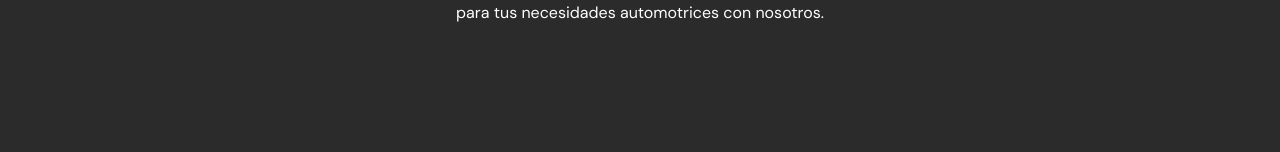
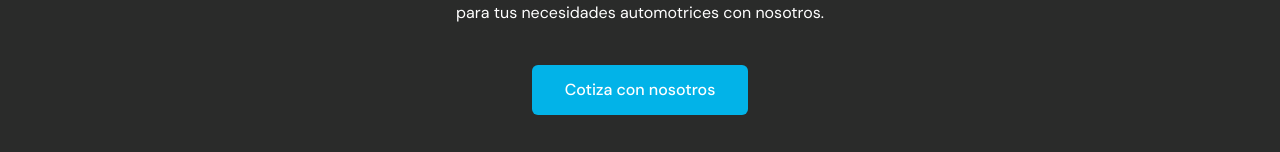
Before and after one commit to AntonioEstela/parabrisas-el-sol-webapp, a Next.js app: page / in a window 1280 px wide. Shown: the part 701-853 px from the top of the page. Before the commit the page ends 800 px from the top, so only its background shows below. Built offline with nearby package versions, Linux system fonts and the light colour scheme.

Commit message:
add-cotiza button (#14)

```diff
--- a/src/app/components/MainDescription/MainDescription.tsx
+++ b/src/app/components/MainDescription/MainDescription.tsx
@@ -15,6 +15,12 @@ export default function MainDescription() {
         nuestros productos en cada rincón del país. Confía en la calidad que nos distingue y encuentra la solución
         perfecta para tus necesidades automotrices con nosotros.
       </p>
+      <a
+        href='#'
+        className='inline-block px-8 py-3 my-10 font-medium text-center text-white border border-transparent rounded-md bg-blue-secondary hover:bg-blue-secondary-hover'
+      >
+        Cotiza con nosotros
+      </a>
     </section>
   );
 }
--- a/tailwind.config.ts
+++ b/tailwind.config.ts
@@ -14,6 +14,8 @@ const config: Config = {
       },
       colors: {
         'own-yellow': '#FDC826',
+        'blue-secondary': '#02B3E8',
+        'blue-secondary-hover': '#0189B2',
       },
     },
   },
```
